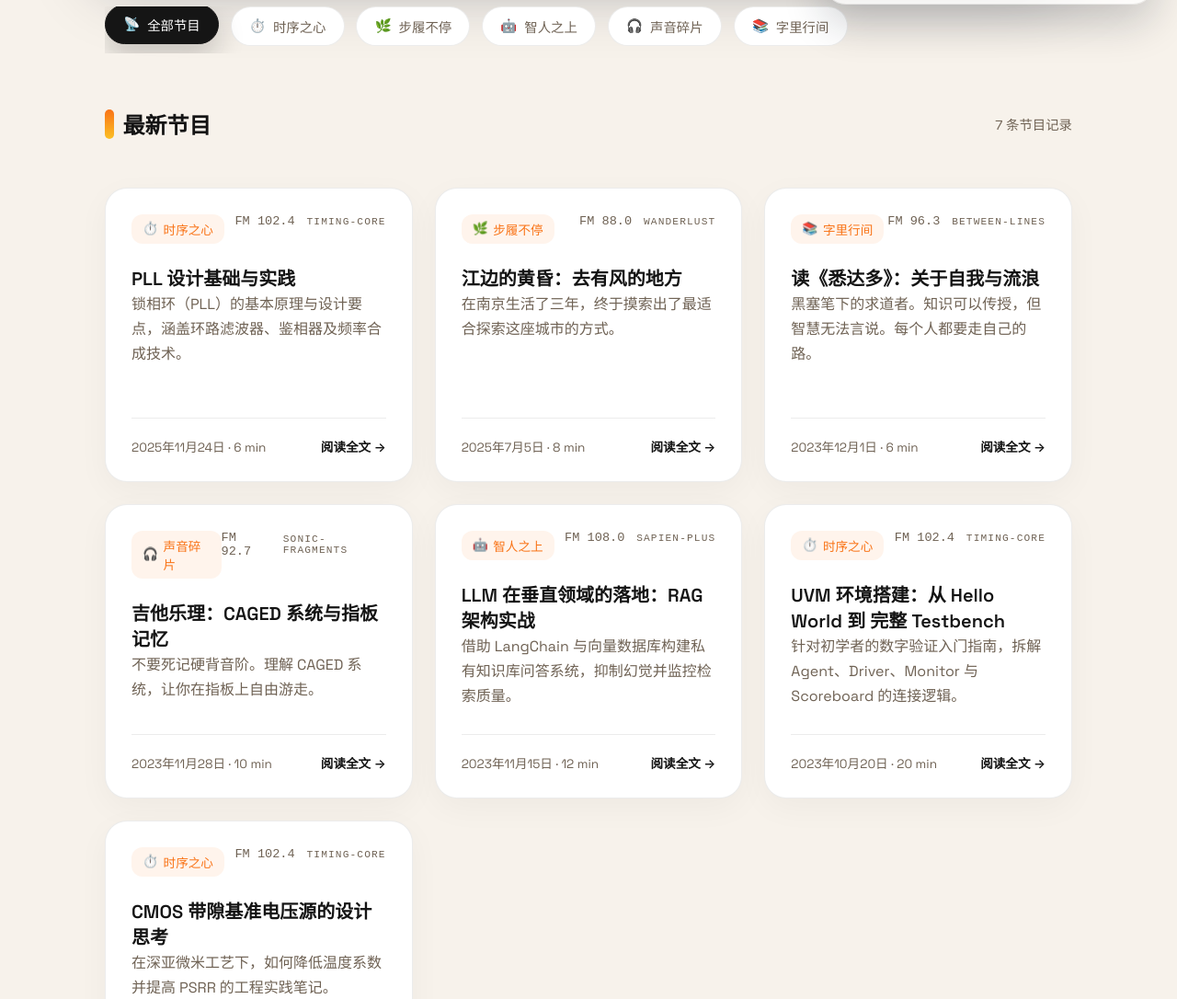
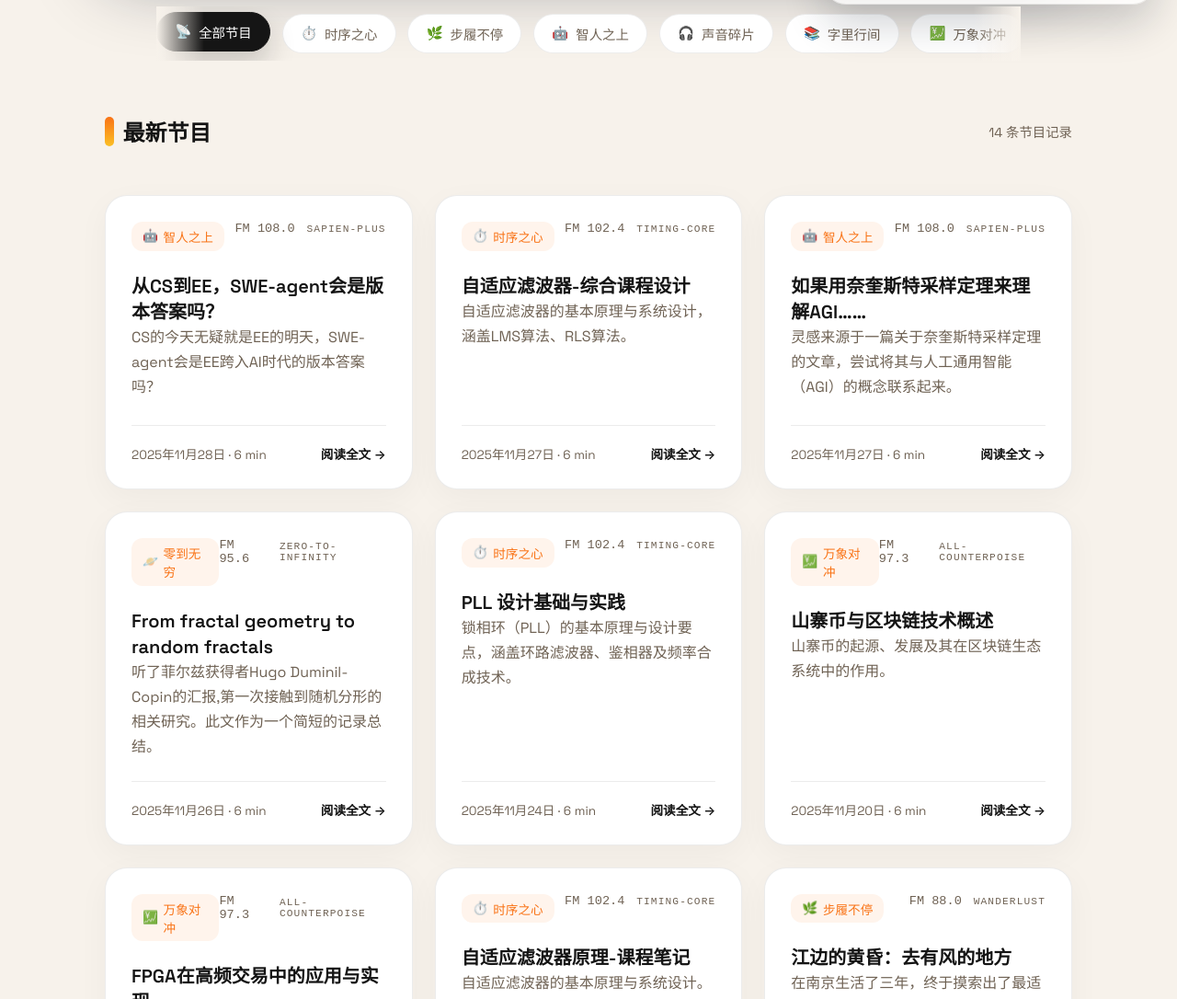
Before and after one commit to gravity-wh/WhisperHack.github.io, a plain HTML site: page index.html in a window 1280 px wide. Shown: the part 771-1857 px from the top of the page at 92% size. Drawn offline with Linux system fonts and the light colour scheme.

Commit message:
Add new programs 万象对冲 and 零到无穷, implement horizontal scrolling for categories, update content and fix math/ABC rendering

```diff
--- a/assets/css/main.css
+++ b/assets/css/main.css
@@ -295,6 +295,12 @@ main {
   transition: opacity 0.3s ease;
 }
 
+.abcjs-score {
+  margin: 0.5rem 0 1rem 0;
+  padding: 0.5rem;
+  background: var(--muted-bg, #fafafa);
+  border-radius: 6px;
+}
 .sr-dial__status-lead {
   font-size: 1.25rem;
   font-weight: 600;
@@ -329,11 +335,39 @@ main {
   margin: 2.5rem 0;
 }
 
+.sr-categories__viewport {
+  position: relative;
+  max-width: min(100%, 940px);
+  margin: 0 auto;
+}
+
+.sr-categories__viewport::before,
+.sr-categories__viewport::after {
+  content: "";
+  position: absolute;
+  top: 0;
+  bottom: 0;
+  width: 52px;
+  pointer-events: none;
+  z-index: 1;
+}
+
+.sr-categories__viewport::before {
+  left: 0;
+  background: linear-gradient(90deg, var(--bg), rgba(247, 242, 235, 0));
+}
+
+.sr-categories__viewport::after {
+  right: 0;
+  background: linear-gradient(270deg, var(--bg), rgba(247, 242, 235, 0));
+}
+
 .sr-categories__scroll {
   display: flex;
   gap: 0.8rem;
   overflow-x: auto;
-  padding-bottom: 0.5rem;
+  padding: 0.5rem 0.5rem 0.5rem 0.5rem;
+  scroll-snap-type: x proximity;
 }
 
 .sr-category {
@@ -348,6 +382,8 @@ main {
   color: var(--muted);
   cursor: pointer;
   transition: all 0.2s ease;
+  flex: 0 0 auto;
+  scroll-snap-align: start;
 }
 
 .sr-category[data-active="true"] {
--- a/assets/js/main.js
+++ b/assets/js/main.js
@@ -56,6 +56,26 @@ const PROGRAM_SCHEDULE = [
     emoji: "📚",
     description: "以阅读拆解世界，在纸页与现实间来回校准。",
     tagline: "在文字旁注记人生"
+  },
+  {
+    id: "all-counterpoise",
+    name: "万象对冲",
+    englishTag: "ALL-COUNTERPOISE",
+    frequency: 97.3,
+    categories: ["fin-tech"],
+    emoji: "💹",
+    description: "记录金融科技、资本市场与加密叙事的波动，推演长期技术周期。",
+    tagline: "在市场噪声里校准信号"
+  },
+  {
+    id: "zero-to-infinity",
+    name: "零到无穷",
+    englishTag: "ZERO-TO-INFINITY",
+    frequency: 95.6,
+    categories: ["science"],
+    emoji: "🪐",
+    description: "聚焦自然科学的灵感瞬间——从数学到天文的思想跃迁。",
+    tagline: "让万物规律跃迁成波"
   }
 ].map((program) => ({
   ...program,
@@ -80,7 +100,9 @@ const LEGACY_CATEGORY_FALLBACK = {
   ai: { label: "生成式 AI", icon: "🧠" },
   reading: { label: "书海拾贝", icon: "📖" },
   travel: { label: "飞行日记", icon: "✈️" },
-  guitar: { label: "吉他与乐理", icon: "🎸" }
+  guitar: { label: "吉他与乐理", icon: "🎸" },
+  "fin-tech": { label: "金融科技", icon: "💹" },
+  science: { label: "零到无穷", icon: "🪐" }
 };
 
 const state = {
--- a/content/posts.json
+++ b/content/posts.json
@@ -83,7 +83,7 @@
     "phase": "note",
     "featured": false
   },
-    {
+  {
     "slug": "PLL-design",
     "title": "PLL 设计基础与实践",
     "date": "2025-11-24",
@@ -96,5 +96,103 @@
     "status": "shipped",
     "phase": "note",
     "featured": false
+  },
+ {
+    "slug": "Adaptive-Filter-systemdesign",
+    "title": "自适应滤波器-综合课程设计",
+    "date": "2025-11-27",
+    "summary": "自适应滤波器的基本原理与系统设计，涵盖LMS算法、RLS算法。",
+    "tags": ["FIR","LMS","RLS"],
+    "readingTime": "6 min",
+    "category": "ic-design",
+    "frequency": "102.4 FM",
+    "programId": "chronos-heart",
+    "status": "shipped",
+    "phase": "note",
+    "featured": false
+  },
+ {
+    "slug": "Adaptive-Filter-class",
+    "title": "自适应滤波器原理-课程笔记",
+    "date": "2025-9-27",
+    "summary": "自适应滤波器的基本原理与系统设计。",
+    "tags": ["FIR","LMS","RLS"],
+    "readingTime": "6 min",
+    "category": "ic-design",
+    "frequency": "102.4 FM",
+    "programId": "chronos-heart",
+    "status": "shipped",
+    "phase": "note",
+    "featured": false
+  },
+  {
+    "slug": "FPGA-high-frequency-trading",
+    "title": "FPGA在高频交易中的应用与实现",
+    "date": "2025-10-02",
+    "summary": "FPGA在高频交易系统中的关键作用及其实现方法。",
+    "tags": ["FPGA","HFT","Low-latency"],
+    "readingTime": "6 min",
+    "category": "fin-tech",
+    "frequency": "97.3 FM",
+    "programId": "all-counterpoise",
+    "status": "shipped",
+    "phase": "note",
+    "featured": false
+  },
+  {
+    "slug": "altcoin-blockchain-overview",
+    "title": "山寨币与区块链技术概述",
+    "date": "2025-11-20",
+    "summary": "山寨币的起源、发展及其在区块链生态系统中的作用。",
+    "tags": ["Altcoin","Blockchain","Cryptocurrency"],
+    "readingTime": "6 min",
+    "category": "fin-tech",
+    "frequency": "97.3 FM",
+    "programId": "all-counterpoise",
+    "status": "shipped",
+    "phase": "note",
+    "featured": false
+  },
+  {
+    "slug": "Fractal_Geometry",
+    "title": "From fractal geometry to random fractals",
+    "date": "2025-11-26",
+    "summary": "听了菲尔兹获得者Hugo Duminil-Copin的汇报,第一次接触到随机分形的相关研究。此文作为一个简短的记录总结。",
+    "tags": ["Fractal","Geometry","Random Walk"],
+    "readingTime": "6 min",
+    "category": "science",
+    "frequency": "95.6 FM",
+    "programId": "zero-to-infinity",
+    "status": "shipped",
+    "phase": "note",
+    "featured": false
+  },
+  {
+    "slug": "Nyquist_sampling_AGI",
+    "title": "如果用奈奎斯特采样定理来理解AGI……",
+    "date": "2025-11-27",
+    "summary": "灵感来源于一篇关于奈奎斯特采样定理的文章，尝试将其与人工通用智能（AGI）的概念联系起来。",
+    "tags": ["AGI", "Nyquist Sampling", "AI"],
+    "readingTime": "6 min",
+    "category": "ai",
+    "frequency": "108.0 FM",
+    "programId": "beyond-sapien",
+    "status": "shipped",
+    "phase": "note",
+    "featured": false
+  },
+  {
+    "slug": "SWE-agent",
+    "title": "从CS到EE，SWE-agent会是版本答案吗？",
+    "date": "2025-11-28",
+    "summary": "CS的今天无疑就是EE的明天，SWE-agent会是EE跨入AI时代的版本答案吗？",
+    "tags": ["SWE-agent", "EE", "AI"],
+    "readingTime": "6 min",
+    "category": "ai",
+    "frequency": "108.0 FM",
+    "programId": "beyond-sapien",
+    "status": "shipped",
+    "phase": "note",
+    "featured": false
   }
 ]
--- a/index.html
+++ b/index.html
@@ -90,7 +90,9 @@
       </section>
 
       <section class="sr-categories" aria-label="信号分类">
-        <div class="sr-categories__scroll hide-scrollbar" id="category-bar"></div>
+        <div class="sr-categories__viewport">
+          <div class="sr-categories__scroll hide-scrollbar" id="category-bar"></div>
+        </div>
       </section>
 
       <section class="sr-posts" id="posts">
```
Also changed, not shown: aboutPage.html (+1 -1 lines), assets/js/post.js (+52 -0 lines), posts/post.html (+4 -0 lines), 11 other files.
